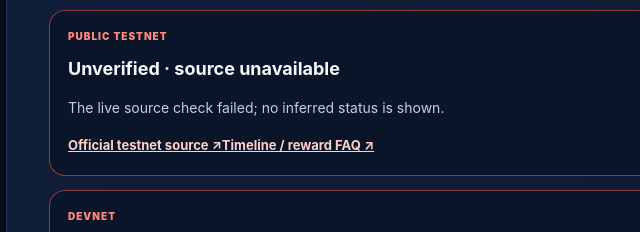
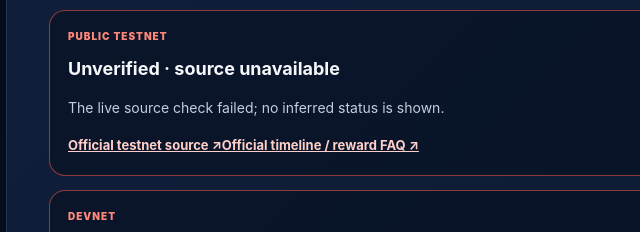
Before and after one commit to maho0638/reddragon-flop-e2e-sandbox, a website: page public/flop.html in a window 1280 px wide. Shown: the part 4520-4752 px from the top of the page, 44-684 px from the left. Drawn offline with Linux system fonts and the light colour scheme; no server answers.

Commit message:
test(flop): wait for refreshed provenance card

```diff
--- a/public/flop-live-status.js
+++ b/public/flop-live-status.js
@@ -85,6 +85,9 @@ function renderStatic(lang) {
     const span = card.querySelector("span"); const h = card.querySelector("h2"); const p = card.querySelector("p"); const a = card.querySelector("a");
     if (span) span.textContent = item[0]; if (h && i !== 2) h.textContent = item[1]; if (p && i !== 2) p.textContent = item[2]; if (a && i !== 2) a.textContent = item[3];
   });
+  const devnetCard = document.querySelectorAll(".status-grid .status-card")[8];
+  const devnetLinks = devnetCard?.querySelectorAll("a");
+  if (devnetLinks?.[1]) devnetLinks[1].textContent = lang === "tr" ? "Resmî zaman çizelgesi ve ödül SSS'si →" : "Official timeline and reward FAQ →";
   const sections = document.querySelectorAll("main > .why");
   if (sections[0]) {
     put(sections[0], ".kicker", lang === "tr" ? "TECHNOCORE · CANLI GENEL KAPASİTE" : "TECHNOCORE · LIVE PUBLIC CAPACITY");
@@ -100,7 +103,7 @@ function renderStatic(lang) {
     sections[1].querySelectorAll(".feature-list > div").forEach((row, i) => { put(row, "b", labels[i]?.[0]); put(row, "span", labels[i]?.[1]); });
   }
   const machine = document.querySelector(".machine");
-  if (machine) { put(machine, ".kicker", lang === "tr" ? "AJANLAR, GELİŞTİRİCİLER VE İNCELEYENLER İÇİN" : "FOR AGENTS, BUILDERS & REVIEWERS"); put(machine, "h2", lang === "tr" ? "İnsanlar ve yazılımlar için okunabilir." : "Human-readable and machine-readable."); put(machine, "p", lang === "tr" ? "Resmî kaynak durumu JSON olarak yayımlanır; aynı temkinli bilgileri başka araçlar da kullanabilir." : "Current source status is published as JSON so agents and tools can use the same conservative facts."); const links = machine.querySelectorAll(".actions a"); if (links[0]) links[0].textContent = lang === "tr" ? "Durum JSON'unu aç" : "Open source-status JSON"; if (links[1]) links[1].textContent = lang === "tr" ? "GitHub kaynak kodu" : "Inspect source on GitHub"; }
+  if (machine) { put(machine, ".kicker", lang === "tr" ? "AJANLAR, GELİŞTİRİCİLER VE İNCELEYENLER İÇİN" : "FOR AGENTS, BUILDERS & REVIEWERS"); put(machine, "h2", lang === "tr" ? "İnsanlar ve yazılımlar için okunabilir." : "Human-readable and machine-readable."); put(machine, "p:not(.kicker)", lang === "tr" ? "Resmî kaynak durumu JSON olarak yayımlanır; aynı temkinli bilgileri başka araçlar da kullanabilir." : "Current source status is published as JSON so agents and tools can use the same conservative facts."); const links = machine.querySelectorAll(".actions a"); if (links[0]) links[0].textContent = lang === "tr" ? "Durum JSON'unu aç" : "Open source-status JSON"; if (links[1]) links[1].textContent = lang === "tr" ? "GitHub kaynak kodu" : "Inspect source on GitHub"; }
   const sources = document.querySelector(".sources");
   if (sources) { put(sources, ".kicker", lang === "tr" ? "KULLANILAN RESMÎ KAYNAKLAR" : "OFFICIAL SOURCES USED"); put(sources, "h2", lang === "tr" ? "Birincil kaynaklar" : "Primary references"); const rows = sources.querySelectorAll(".source-links a"); const labels = lang === "tr" ? [["FLOP Yellow Paper", "Normatif uygulama tanımı"], ["FLOP Ajan sayfası", "Ajan işleyişi ve kullanım biçimi"], ["FLOP Teaser", "Genel bakış ve yol haritası"], ["flop.finance", "Resmî proje ve başvurular"], ["FLOP GPU piyasası", "Resmî kiralık GPU izleyicisi"], ["flop-labs/yellowpaper", "Açık teknik metin ve içerik geçmişi"], ["Resmî testnet ağı", "Başlangıç, sürüm ve katılım durumu"], ["Resmî devnet ağı", "Geliştirme ağı ve kabul durumu"], ["Testnet zaman çizelgesi", "Çalışma hedefleri ve devnet ayrımı"]] : [["FLOP Yellow Paper", "Normative implementation specification"], ["FLOP Agent page", "Public agent mechanics and usage model"], ["FLOP Teaser", "Project overview and roadmap"], ["flop.finance", "Official project and applications"], ["FLOP GPU market", "Official rentable-GPU monitor"], ["flop-labs/yellowpaper", "Public technical spec and content history"], ["Official testnet network", "Launch, release and admission status"], ["Official devnet network", "Development network and admission"], ["Testnet timeline", "Working dates and devnet distinction"]]; rows.forEach((a,i)=>{put(a,"b",labels[i]?.[0]);put(a,"span",labels[i]?.[1]);}); }
   const section = document.getElementById("join-guide");
@@ -119,6 +122,21 @@ function renderStatic(lang) {
   }
   const live = document.getElementById("flop-live-status");
   if (live) {
+    const liveCardCopy = [
+      ["rdLiveTestnet", lang === "tr" ? "HALKA AÇIK TESTNET" : "PUBLIC TESTNET", lang === "tr" ? "Resmî testnet kaynağı ↗" : "Official testnet source ↗"],
+      ["rdLiveDevnet", "DEVNET", lang === "tr" ? "Resmî devnet kaynağı ↗" : "Official devnet source ↗"],
+      ["rdLiveRpc", lang === "tr" ? "SALT OKUNUR RPC KONTROLÜ" : "READ-ONLY RPC CHECK", lang === "tr" ? "FLOP Testnet gezgini ↗" : "FLOP Testnet explorer ↗"],
+      ["rdLiveGateway", lang === "tr" ? "AĞ GEÇİDİ / MODEL KATALOĞU" : "GATEWAY / MODEL CATALOG", lang === "tr" ? "Resmî katalog ↗" : "Official catalog ↗"],
+      ["rdLivePackages", lang === "tr" ? "SDK / CLI SÜRÜMLERİ" : "SDK / CLI RELEASES", lang === "tr" ? "Resmî SDK referansları ↗" : "Official SDK references ↗"],
+      ["rdLivePaper", "YELLOW PAPER / E.38", lang === "tr" ? "Resmî teknik tanım ↗" : "Official paper ↗"]
+    ];
+    for (const [id, title, linkText] of liveCardCopy) {
+      const card = document.getElementById(id);
+      put(card, "span", title);
+      const link = card?.querySelector("a:not(#rdLiveTimelineLink)");
+      if (link) link.textContent = linkText;
+    }
+    put(live, "#rdLiveTimelineLink", lang === "tr" ? "Resmî zaman çizelgesi / ödül SSS'si ↗" : "Official timeline / reward FAQ ↗");
     put(live, ".section-heading .kicker", lang === "tr" ? "SALT OKUNUR KAYNAK KONTROLÜ" : "READ-ONLY SOURCE CHECK");
     put(live, "#live-title", lang === "tr" ? "Canlı FLOP durumu" : "Live FLOP status");
     put(live, "#rdLiveSummary", c.summary); put(live, "#rdRefreshStatus", c.refresh);
--- a/public/flop.html
+++ b/public/flop.html
@@ -152,8 +152,8 @@
       <div class="feature-list">
         <div><b id="rdTcRooms">—</b><span id="rdTcRoomCap">listed rooms</span></div>
         <div><b id="rdTcNotes">—</b><span id="rdTcNoteCap">notes</span></div>
-        <div><b id="rdTcWindow">—</b><span>windowed messages across the returned room page</span></div>
-        <div><b id="rdTcUpdated">—</b><span>last successful/attempted refresh</span></div>
+        <div><b id="rdTcWindow">—</b><span id="rdTcWindowLabel">windowed messages across the returned room page</span></div>
+        <div><b id="rdTcUpdated">—</b><span id="rdTcUpdatedLabel">last successful/attempted refresh</span></div>
       </div>
       <div class="actions">
         <a class="primary" href="https://github.com/flop-labs/technocore-chat/issues/253" target="_blank" rel="noopener noreferrer">Capacity issue #253</a>
--- a/public/technocore-capacity.js
+++ b/public/technocore-capacity.js
@@ -70,6 +70,8 @@ function rdRenderCapacity(locale = rdCapacityLang()) {
   const noteCap = rdNum(notes.capacity ?? config.max_notes_total ?? config.notes?.capacity ?? config.MAX_NOTES_TOTAL);
   const windowedMessages = rdNum(engagement.windowed_messages);
 
+  rdSet("rdTcWindowLabel", tr ? "Dönen oda listesindeki belirli süreli mesajlar" : "Windowed messages across the returned room page");
+  rdSet("rdTcUpdatedLabel", tr ? "Son başarılı veya denenmiş yenileme" : "Last successful/attempted refresh");
   rdSet("rdTcRooms", listed == null ? "—" : rdFmt(listed, lang));
   rdSet("rdTcRoomCap", roomCap == null ? (tr ? "sınır —" : "cap —") : `${tr ? "sınır" : "cap"} ${rdFmt(roomCap, lang)} · ${tr ? "listelenen doluluk" : "listed occupancy"} ${rdPct(listed, roomCap)}`);
   rdSet("rdTcNotes", noteTotal == null ? "—" : rdFmt(noteTotal, lang));
```
Also changed, not shown: scripts/browser/flop-ui.spec.mjs (+25 -5 lines), scripts/ui-i18n.test.mjs (+7 -0 lines), .github/workflows/flop-site-browser-audit.yml.
